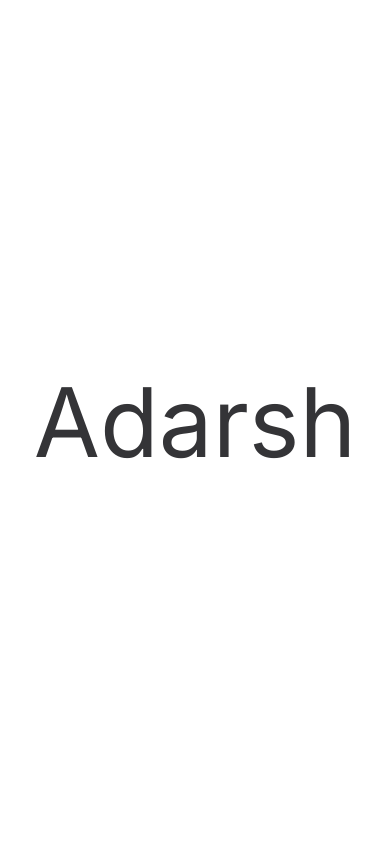
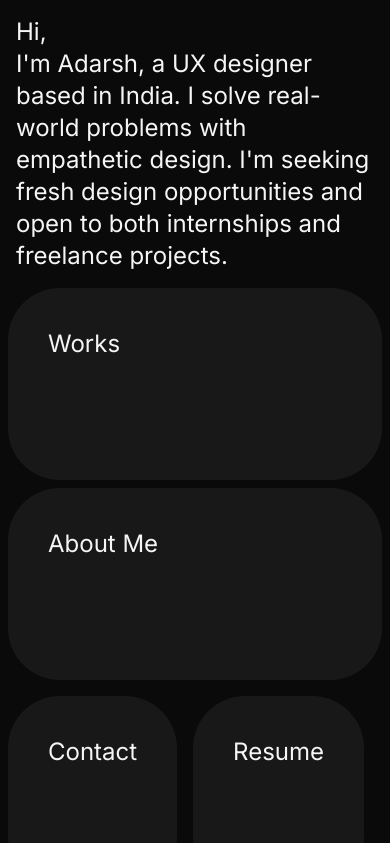
Before and after one commit to Mishalabdullah/CodingOdyssey, a Next.js app in the folder adarsh-personal-website/: page / in a window 390 px wide. Shown: the top 843 px of the page. Built offline with nearby package versions, Linux system fonts and the light colour scheme.

Commit message:
Mobile HomePage Layout

```diff
--- a/adarsh-personal-website/app/about-me/page.js
+++ b/adarsh-personal-website/app/about-me/page.js
@@ -1,8 +1,16 @@
 export default function About() {
   return (
-    <div className="p-2 m-2">
-      <div className="flex justify-center text-6xl">About Me</div>
-      <div>
+    <div className="p-2 m-2 font-bold text-[#F5F5F7]">
+      About me
+      <br />
+      <br />
+      I'm a UX designer based in Kerala, India, pursuing a degree in Computer
+      Science and Engineering at Government Engineering College Thrissur,
+      graduating in 2025. Although my journey began in frontend web development,
+      I soon uncovered a profound passion for shaping user-centric interfaces,
+      prompting my shift into UX design. My fulfillment comes from crafting
+      intuitive and captivating user experiences.
+      {/* <div>
         <p>
           Hello! I'm Adarsh, a UX designer from a small village in Kerala,
           India. I'm currently studying Computer Science and Engineering at
@@ -23,7 +31,7 @@ export default function About() {
       <div>
         <p>Awards</p>
         <p>Beyond Us Hackathon (State level 1st in UX Design)</p>
-      </div>
+      </div> */}
     </div>
   );
 }
--- a/adarsh-personal-website/app/components/pagecard.js
+++ b/adarsh-personal-website/app/components/pagecard.js
@@ -4,7 +4,7 @@ const PageComponent = ({ pageName, pageLink }) => {
   return (
     <div>
       <a href={pageLink}>
-        <div className="bg-gray-300 bg-opacity-40 relative z-10 rounded-lg m-4 h-48 p-4">
+        <div className="bg-[#2525258C] text[#9C9C9C] bg-opacity-40 relative rounded-[52px] m-2 h-48 p-10">
           {pageName}
         </div>
       </a>
--- a/adarsh-personal-website/app/layout.js
+++ b/adarsh-personal-website/app/layout.js
@@ -10,7 +10,7 @@ export const metadata = {
 
 export default function RootLayout({ children }) {
   return (
-    <html lang="en">
+    <html lang="en" className="bg-[#0A0A0A]">
       <body className={inter.className}>{children}</body>
     </html>
   );
--- a/adarsh-personal-website/app/page.js
+++ b/adarsh-personal-website/app/page.js
@@ -3,13 +3,19 @@ import PageComponent from "./components/pagecard";
 export default function Home() {
   return (
     <main>
-      <div className="flex justify-center h-screen relative">
-        <div className="z-10 text-8xl text-[#343437] self-center relative">
-          Adarsh
+      <div className="text-[#F5F5F7] text-2xl  h-screen relative">
+        <div className="m-2 p-2">
+          Hi,<br></br>
+          I'm Adarsh, a UX designer based in India. I solve real-world problems
+          with empathetic design. I'm seeking fresh design opportunities and
+          open to both internships and freelance projects.
         </div>
-      </div>
-      <div className="z-20 relative">
+        <PageComponent pageName="Works" pageLink="/about-me" />
         <PageComponent pageName="About Me" pageLink="/about-me" />
+        <div className="flex ">
+          <PageComponent pageName="Contact" pageLink="/about-me" />
+          <PageComponent pageName="Resume" pageLink="/about-me" />
+        </div>
       </div>
     </main>
   );
```
